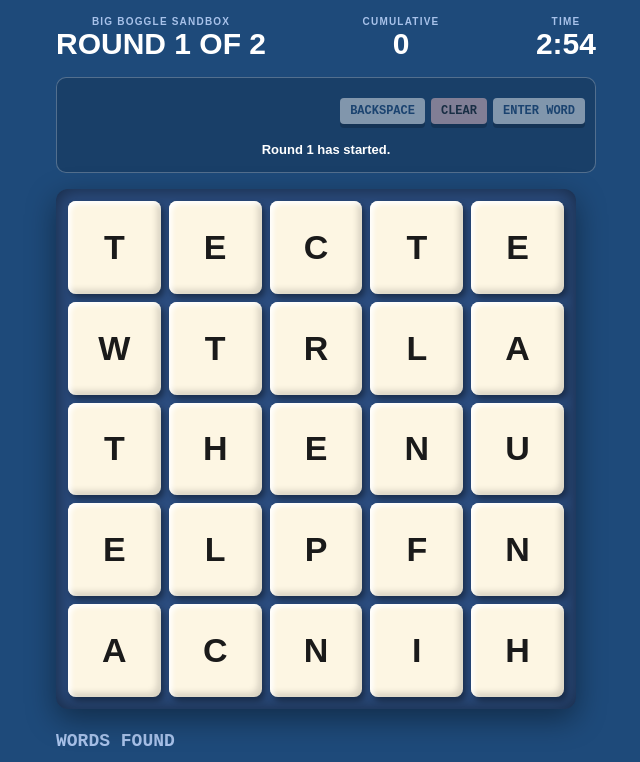
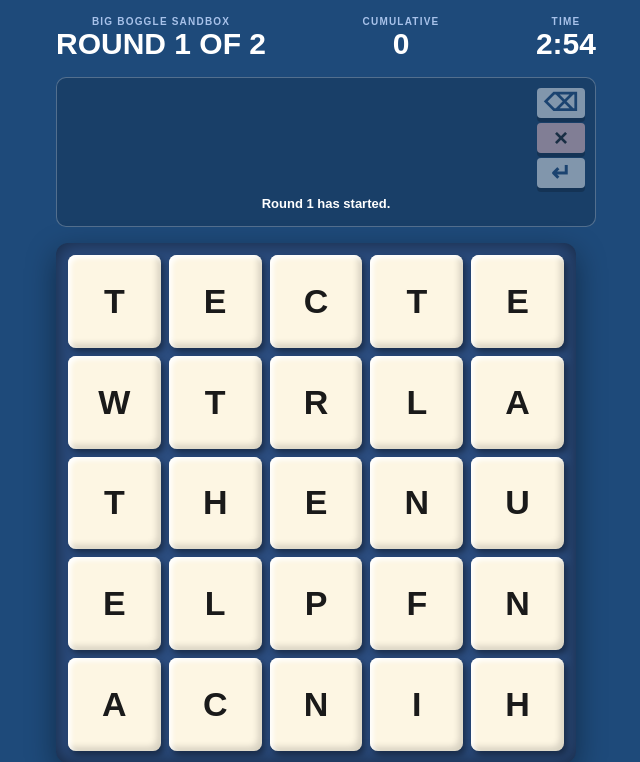
Before and after one commit to Phrilly/WordSquare, a PHP site: page /boggle.php in a window 1280 px wide. Shown: the top 762 px of the page, without its empty margins (314-954 px from the left). Run offline with PHP 8.4, Linux system fonts and the light colour scheme; data that the repository does not hold is empty.

Commit message:
Expand Boggle word preview controls
Co-authored-by: Copilot App <223556219+Copilot@users.noreply.github.com>

```diff
--- a/boggle.php
+++ b/boggle.php
@@ -30,9 +30,9 @@ function autoVer(string $url): string
       <div class="boggle-preview-row">
         <div id="boggle-preview-tiles" class="boggle-preview-tiles"></div>
         <div class="boggle-controls">
-          <button id="boggle-backspace" class="arcade-btn mini-btn" type="button">BACKSPACE</button>
-          <button id="boggle-clear" class="arcade-btn mini-btn mini-btn-warn" type="button">CLEAR</button>
-          <button id="boggle-enter" class="arcade-btn mini-btn" type="button">ENTER WORD</button>
+          <button id="boggle-backspace" class="arcade-btn mini-btn boggle-icon-button" type="button" aria-label="Remove last tile" title="Remove last tile">&#9003;</button>
+          <button id="boggle-clear" class="arcade-btn mini-btn mini-btn-warn boggle-icon-button" type="button" aria-label="Clear word" title="Clear word">&#215;</button>
+          <button id="boggle-enter" class="arcade-btn mini-btn boggle-icon-button" type="button" aria-label="Enter word" title="Enter word">&#8629;</button>
         </div>
       </div>
       <p id="boggle-status" role="status" aria-live="polite">Loading British English dictionary...</p>
--- a/css/boggle.css
+++ b/css/boggle.css
@@ -3,9 +3,9 @@
 .boggle-header { display:flex; justify-content:space-between; gap:12px; align-items:end; margin-bottom:16px; text-align:center; }
 .boggle-label { color:var(--highlight); font:700 10px Arial,sans-serif; letter-spacing:.12em; }
 #boggle-score, #boggle-timer, #boggle-round { display:block; font:700 clamp(18px,6vw,30px) Arial,sans-serif; }
-.boggle-preview { min-height:92px; padding:10px; border:1px solid rgba(255,255,255,.25); border-radius:10px; background:rgba(0,0,0,.14); }
-.boggle-preview-row { display:flex; align-items:center; gap:10px; }
-.boggle-preview-tiles { display:flex; flex:1; flex-wrap:wrap; justify-content:center; min-height:46px; gap:6px; }
+.boggle-preview { min-height:104px; padding:10px; border:1px solid rgba(255,255,255,.25); border-radius:10px; background:rgba(0,0,0,.14); }
+.boggle-preview-row { display:flex; align-items:stretch; gap:8px; }
+.boggle-preview-tiles { display:flex; flex:1 1 auto; flex-wrap:wrap; align-content:center; justify-content:center; min-width:0; min-height:60px; gap:6px; }
 .boggle-preview-tile, .boggle-tile { display:flex; align-items:center; justify-content:center; font:700 clamp(19px,6vw,34px) Arial,sans-serif; }
 .boggle-preview-tile { width:44px; height:44px; border-radius:6px; background:#fdf6e3; color:#1a1a1a; }
 #boggle-status { min-height:20px; margin:8px 0 0; text-align:center; font:700 13px Arial,sans-serif; }
@@ -13,8 +13,9 @@
 .boggle-tile { width:100%; border:0; cursor:pointer; touch-action:manipulation; }
 .boggle-tile.is-selected { background:var(--highlight); outline:3px solid #fff; transform:scale(.94); }
 .boggle-tile:focus-visible, .boggle-controls button:focus-visible { outline:3px solid var(--gold-1); outline-offset:2px; }
-.boggle-controls { display:flex; flex-wrap:wrap; justify-content:center; gap:6px; }
-.boggle-controls button { width:auto; }
+.boggle-controls { display:flex; flex:0 0 48px; flex-direction:column; justify-content:center; gap:5px; }
+.boggle-controls button { width:48px; }
+.boggle-icon-button { min-width:48px; min-height:30px; padding:2px; font:700 24px/1 Arial,sans-serif; }
 .boggle-controls button:disabled { opacity:.45; cursor:not-allowed; }
 .boggle-found { margin-top:22px; }
 .boggle-found h2 { margin:0 0 8px; color:var(--highlight); font-size:18px; }
@@ -27,4 +28,4 @@
 .boggle-summary button { margin:12px auto 0; }
 .boggle-leaderboard { margin-top:22px; }
 .boggle-leaderboard h2 { color:var(--highlight); font-size:18px; }
-@media (max-width:500px) { .boggle-header { gap:6px; } .boggle-label { font-size:8px; } .boggle-preview-row { flex-direction:column; } .boggle-controls { width:100%; } }
+@media (max-width:500px) { .boggle-header { gap:6px; } .boggle-label { font-size:8px; } .boggle-preview-row { flex-direction:column; } .boggle-controls { width:100%; flex:0 0 auto; flex-direction:row; } .boggle-controls button { width:48px; } }
```
